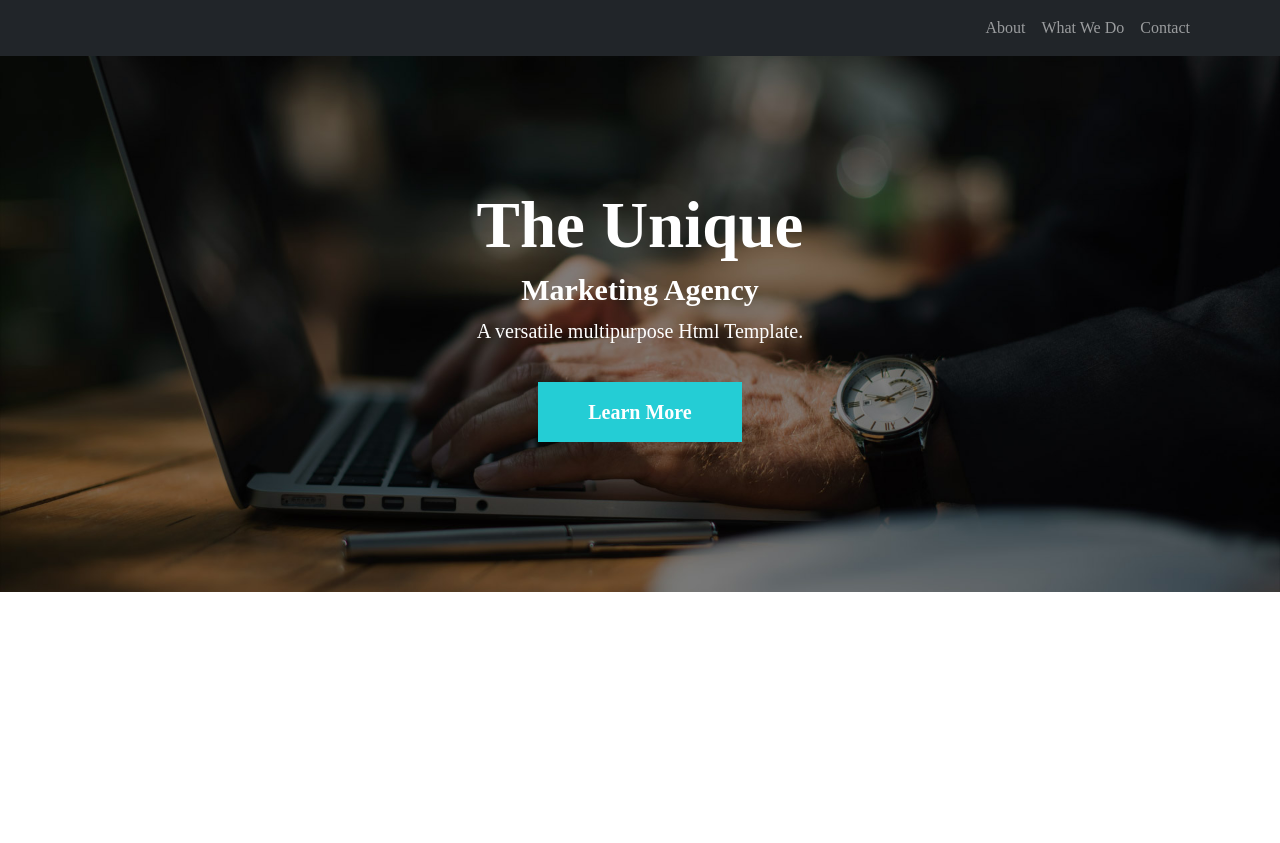
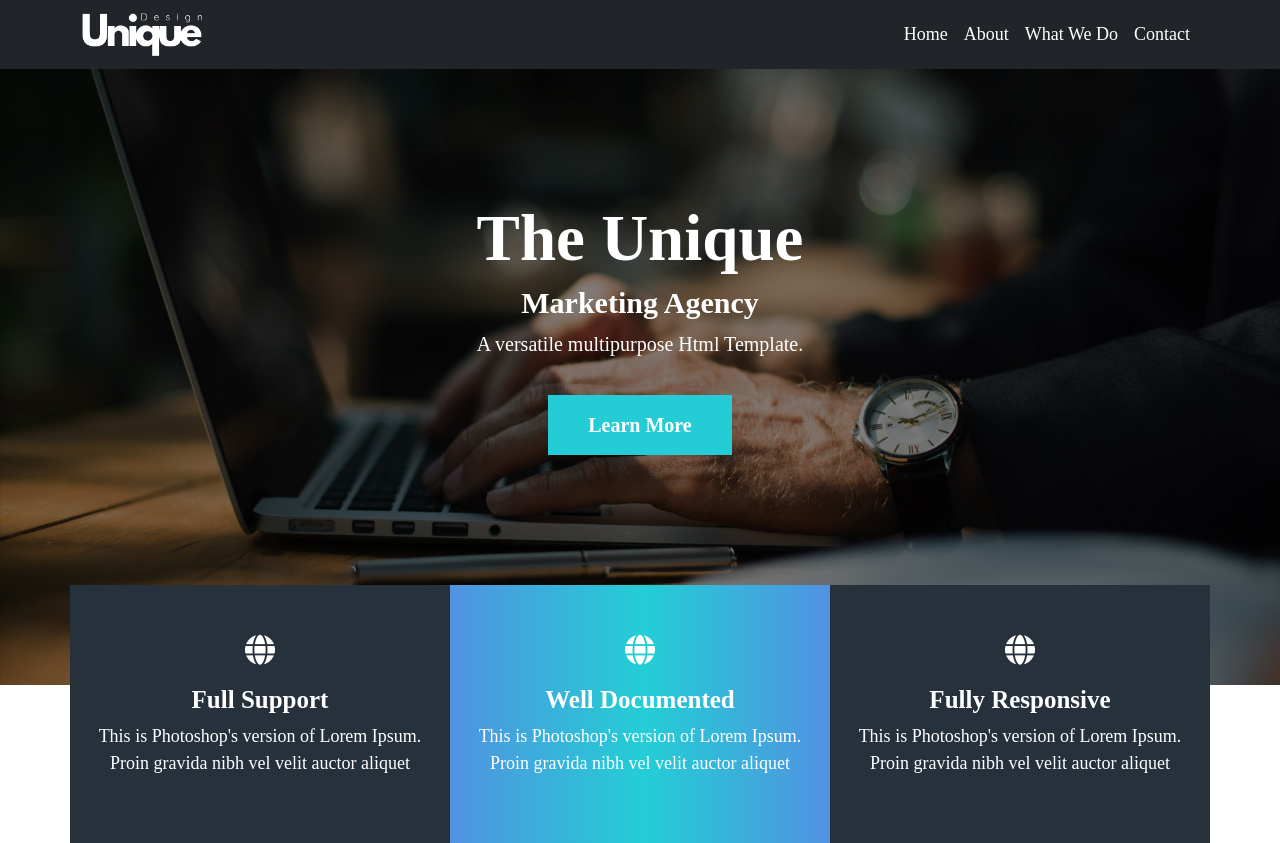
Before and after one commit to thakurkishan/Single-Page-Website, a plain HTML site: page index.html in a window 1280 px wide. Before the commit the page ends 800 px from the top, so only its background shows below. Drawn offline with Linux system fonts and the light colour scheme.

Commit message:
new code

```diff
--- a/index.html
+++ b/index.html
@@ -5,18 +5,22 @@
         <title>Single Page Website</title>
         <link href="bootstrap.min.css" rel="stylesheet">
         <link href="style.css" rel="stylesheet">
+        <link rel="stylesheet" href="https://cdnjs.cloudflare.com/ajax/libs/font-awesome/6.5.1/css/all.min.css">
         <script src="bootstrap.min.js"></script>
      </head>
     <body>
 
         <nav class="navbar navbar-expand-sm bg-dark navbar-dark">
             <div class="container">
-              <a class="navbar-brand" href="#"><img src=""></a>
+              <a class="navbar-brand" href="#"><img src="logo_03.png"></a>
               <button class="navbar-toggler" type="button" data-bs-toggle="collapse" data-bs-target="#collapsibleNavbar">
                 <span class="navbar-toggler-icon"></span>
               </button>
               <div class="collapse navbar-collapse max-right" id="collapsibleNavbar" >
                 <ul class="navbar-nav ">
+                  <li class="nav-item">
+                    <a class="nav-link" href="#">Home</a>
+                  </li>
                   <li class="nav-item">
                     <a class="nav-link" href="#">About</a>
                   </li>
@@ -43,5 +47,34 @@
                 </div>
             </div>
         </section>
+        <section class="seconds">
+          <div class="container">
+            <div class="row">
+              <div class="col-sm-4">
+                <i class="fa-solid fa-globe"></i>
+                <h3>Full Support</h3>
+                <p>This is Photoshop's version of Lorem Ipsum. Proin gravida nibh vel velit auctor aliquet</p>
+              </div>
+              <div class="col-sm-4 centercol">
+                <i class="fa-solid fa-globe"></i>
+                <h3>Well Documented</h3>
+                <p>This is Photoshop's version of Lorem Ipsum. Proin gravida nibh vel velit auctor aliquet</p>
+              </div>
+              <div class="col-sm-4">
+                <i class="fa-solid fa-globe"></i>
+                <h3>Fully Responsive</h3>
+                <p>This is Photoshop's version of Lorem Ipsum. Proin gravida nibh vel velit auctor aliquet</p>
+              </div>
+            </div>
+          </div>
+        </section>
+        <section>
+          <div class="container">
+            <div class="row">
+              <div class="col-sm-7"></div>
+              <div class="col-sm-5"></div>
+            </div>
+          </div>
+        </section>
     </body>
 </html>
--- a/style.css
+++ b/style.css
@@ -1,9 +1,9 @@
-*{font-family: Montserrat;}
-.hero{padding:130px 0px 150px 0px;text-align: center;background-image: url(banner1-1.jpg);background-size: cover;}
+*{font-family: Poppins;}
+.hero{padding:130px 0px 230px 0px;text-align: center;background-image: url(banner1-1.jpg);background-size: cover;}
 .hero .col-sm-12 h1{font-size:65px; text-align: center;color:#fff;font-weight: 700;}
 .hero .col-sm-12 h2{font-size:30px; text-align: center;color:#fff;font-weight: 600;}
 .hero .col-sm-12 p{font-size:20px; text-align: center;color:#fff;}
-.herobtn{padding: 15px 50px 15px 50px!important;background: #24CDD5 !important;text-decoration: none;color:#fff;
+.herobtn{padding: 15px 40px 15px 40px!important;background: #24CDD5 !important;text-decoration: none;color:#fff;
     text-align:center;margin-top:20px;display: inline-block;font-size:20px;font-weight: 600;}
 .herobtn:hover{color:#fff;}
 .navbar-collapse {
@@ -11,3 +11,13 @@
     flex-grow: 0;
     align-items: center;
 }
+.navbar-brand img{width: 120px;}
+.navbar-dark .navbar-nav .nav-link{color:#fff;font-size: 18px;font-family: poppins!important;}
+
+.seconds{text-align: center;}
+.seconds .col-sm-4{background-color: #26313C;padding: 50px 10px 50px 10px;color:fff;}
+.seconds .col-sm-4 h3{font-size:25px;padding-top:20px;font-weight: 600;}
+.seconds .col-sm-4 p{font-size:18px;}
+.seconds .col-sm-4 .fa-globe:before{font-size:30px;}
+.seconds .centercol{background-image: linear-gradient(to right, #5192e1 0%, #23ced5 51%, #5192e1 100%)!important;}
+.seconds .row{margin-top: -100px;}
```
